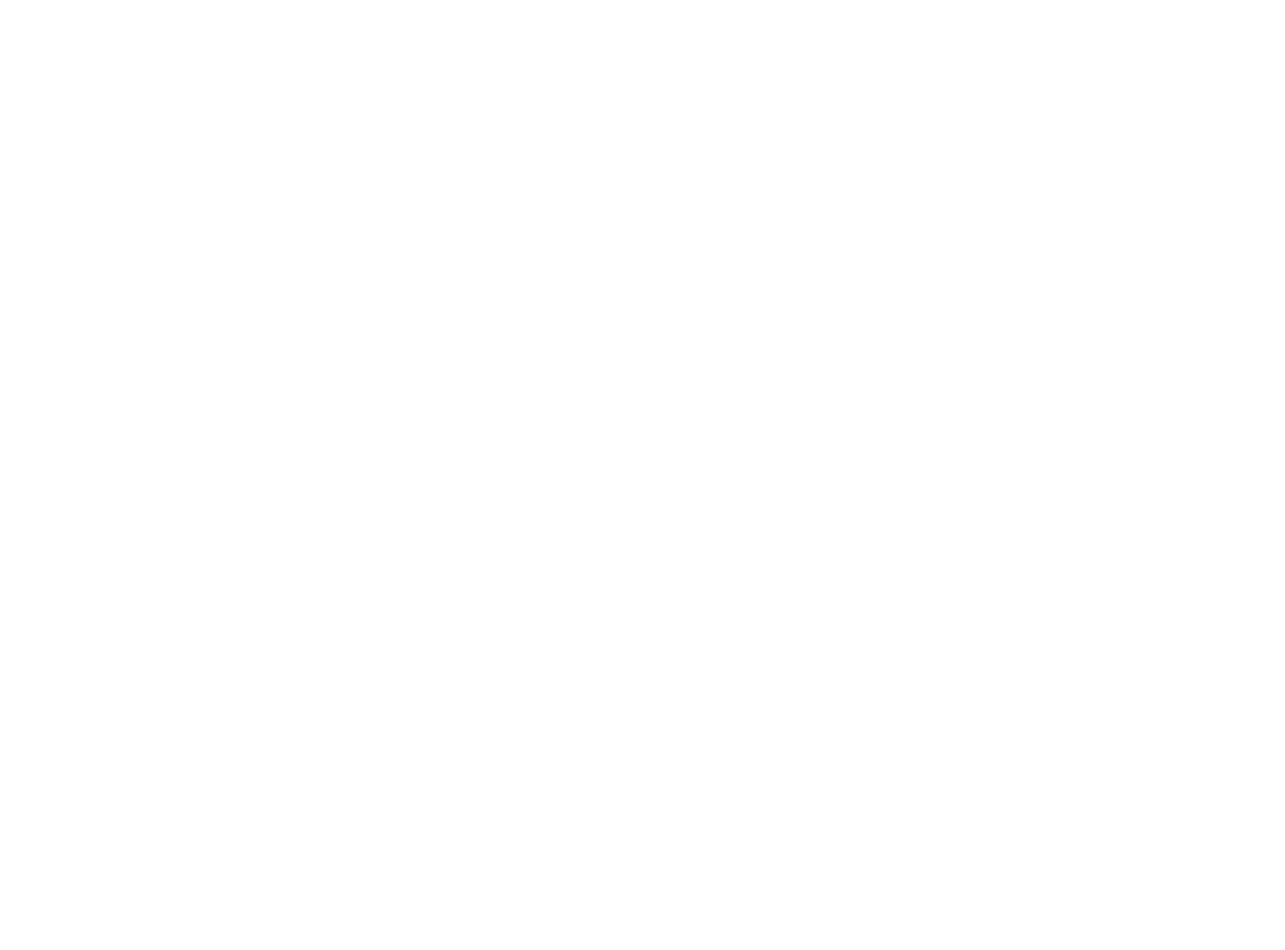
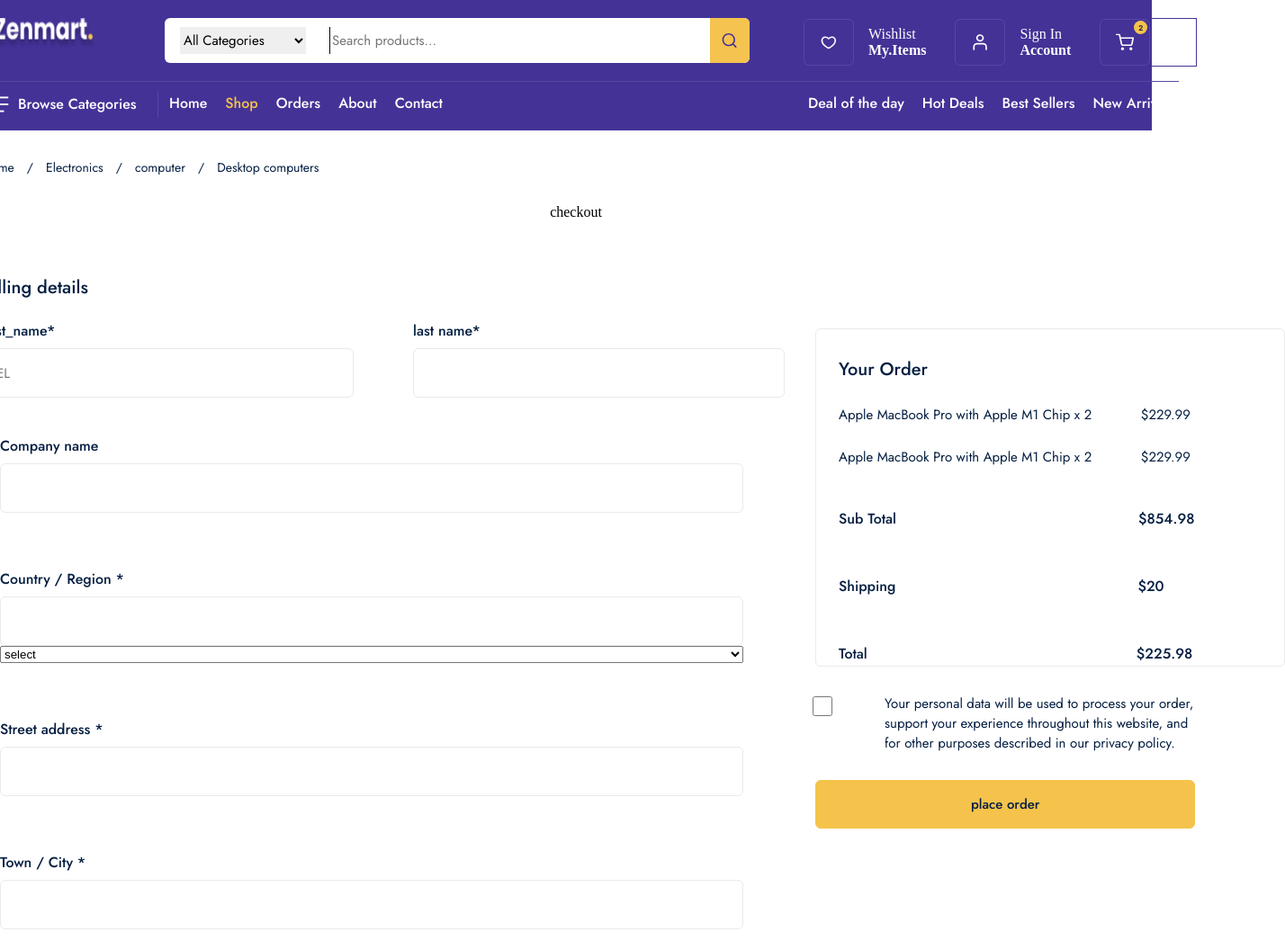
Before and after one commit to elbek05/zenmart, a plain HTML site: page order/checkout.html in a window 1280 px wide. Shown: the top 1056 px of the page at 90% size, 1428 px wide, since content can reach past the window. Before the commit the page ends 800 px from the top, so only its background shows below. Drawn offline with Linux system fonts and the light colour scheme; a web font is replaced by a local one.

Commit message:
feat:completed checkout page view

```diff
--- /dev/null
+++ b/css/checkout.css
@@ -0,0 +1,219 @@
+.checkout_page {
+margin-bottom: 60px;
+position: relative;
+width: 100%;
+height: 100%;
+
+display: flex;
+flex-direction: column;
+align-items: center;
+}
+.checkout_page  .title_div {
+	margin-top: 60px;
+
+	display: flex;
+	flex-direction: column;
+}
+.checkout_page  .title_div span {
+	color: var(--Color-Text-Dark, #041E42);
+  text-align: center;
+  font-family: Jost;
+  font-size: 28px;
+  font-style: normal;
+  font-weight: 500;
+  line-height: normal;
+}
+.checkout_page   .checkout_frame {
+	margin-top: 60px;
+	width: 100%;
+	height: auto;
+
+	display: flex;
+	flex-direction: row;
+	justify-content: center;
+}
+.checkout_page   .checkout_frame .containar {
+	flex-direction: row;
+	justify-content: space-between;
+}
+.checkout_page   .checkout_frame .containar .checkout_main {
+	width: 858px;
+	height: auto;
+
+	display: flex;
+	flex-direction: column;
+}
+.checkout_page   .checkout_main .main_title  {
+	color: var(--Color-Text-Dark, #041E42);
+
+	font-family: Jost;
+	font-size: 20px;
+	font-style: normal;
+	font-weight: 500;
+	line-height: normal;
+}
+.checkout_page  .checkout_main .double_input_box {
+	margin-top: 20px;
+	width: 100%;
+	height: auto;
+
+
+	display: flex;
+	flex-direction: row;
+	justify-content:space-between;
+}
+.checkout_page  .checkout_main .double_input_box .double_input {
+	width: 413px;
+	height: auto;
+
+	display: flex;
+	flex-direction: column;
+}
+
+
+
+.checkout_page .double_input label,
+.checkout_main .input_box label {
+
+	color: var(--Color-Text-Dark, #041E42);
+
+	font-family: Jost;
+	font-size: 16px;
+	font-style: normal;
+	font-weight: 500;
+	line-height: 28px;
+}
+.checkout_page .double_input input,
+.checkout_main .input_box input,
+.checkout_main .input_box input select {
+	margin-top: 5px;
+	padding: 0px  15px;
+	width: 100%;
+	height: 55px;
+
+	box-sizing: border-box;
+	background: #ffffff;
+	border: 1px solid #eaeaea ;
+	border-radius: 6px;
+
+	color: var(--Color-Text-Light, #626974);
+
+    font-family: Jost;
+    font-size: 15px;
+   font-style: normal;
+   font-weight: 400;
+    line-height: 22px;
+}
+.checkout_page .checkout_main .input_box {
+
+	margin-top: 20px;
+    width: 100%;
+   height: auto;
+
+   display: flex;
+   flex-direction: column;
+}
+.checkout_page .input_box  {
+	padding: 20px;
+	margin-top: 5px;
+	width: 100%;
+	height: 257px;
+
+	background: #ffffff;
+
+	border-radius: 6px;
+}
+.checkout_page .checkout_order_main {
+	margin-top: 60px;
+	width: 100%;
+	height: auto;
+
+}
+.checkout_page .checkout_order_main .my_order_box {
+	padding: 30px 25px;
+	width: 100%;
+	height: 376px;
+	box-sizing: border-box;
+	background: #ffffff;
+	border: 1px solid #eaeaea;
+	border-radius: 6px;
+}
+.checkout_page  .my_order_box  .my_order_title  {
+	color: var(--Color-Text-Dark, #041E42);
+
+   font-family: Jost;
+   font-size: 20px;
+   font-style: normal;
+   font-weight: 500;
+   line-height: normal;
+}
+.checkout_page  .order_product_info {
+	margin-top: 25px;
+	color: var(--Color-Text-Dark, #041E42);
+/* 15 / Regular */
+font-family: Jost;
+font-size: 15px;
+font-style: normal;
+font-weight: 400;
+line-height: 22px;
+}
+.checkout_page  .order_product_info span {
+
+   font-family: Jost;
+   font-size: 15px;
+   font-style: normal;
+   font-weight: 400;
+   line-height: 22px;
+}
+
+
+
+.checkout_page .spec_info_box span {
+
+
+	color: var(--Color-Text-Dark, #041E42);
+font-family: Jost;
+font-size: 16px;
+font-style: normal;
+font-weight: 500;
+line-height: 35px;
+}
+.checkout_page .checkout_order_main  .check_box {
+	margin: 30px 0px;
+	width: 100%;
+	height: auto;
+	display: flex;
+	flex-direction: row;
+}
+.checkout_page .checkout_order_main  .check_box span {
+	color: var(--Color-Text-Dark, #041E42);
+	/* 15 / Regular */
+	font-family: Jost;
+	font-size: 15px;
+	font-style: normal;
+	font-weight: 400;
+	line-height: 22px;
+}
+.checkout_page .checkout_order_main  button {
+	margin-left: 100px;
+	display: flex;
+    width: 422.4px;
+   padding: 15px 35px;
+   justify-content: center;
+   align-items: center;
+   gap: 10px;
+
+   border-radius: 6px;
+   border: 1px solid var(--Bg-2, #F5C34B);
+   background: var(--Bg-2, #F5C34B);
+
+   color: var(--Color-Text-Dark, #041E42);
+   text-align: center;
+
+    font-family: Jost;
+   font-size: 15px;
+   font-style: normal;
+   font-weight: 500;
+    line-height: 22px;
+
+}
--- a/css/chosenproduct.css
+++ b/css/chosenproduct.css
@@ -461,6 +461,7 @@ text-align: center;
   }
   .chosenproduct_page  .top_products_frame
    .container .top_products_top span{
+
 	color: var(--Color-Text-Dark, #041E42);
 
   font-family: Jost;
--- a/order/checkout.html
+++ b/order/checkout.html
@@ -0,0 +1,363 @@
+<!DOCTYPE html>
+<html lang="en">
+<head>
+	<meta charset="UTF-8">
+	<meta name="viewport" content="width=device-width, initial-scale=1.0">
+	<title>ZENMAART</title>
+	<link rel="preconnect" href="https://fonts.googleapis.com">
+<link rel="preconnect" href="https://fonts.gstatic.com" crossorigin>
+<link rel="preconnect" href="https://fonts.googleapis.com">
+<link rel="preconnect" href="https://fonts.gstatic.com" crossorigin>
+<link href="https://fonts.googleapis.com/css2?family=Jost:ital,wght@0,100;0,200;0,300;0,400;0,500;0,600;0,700;0,800;0,900;1,100;1,200;1,300;1,400;1,500;1,600;1,700;1,800;1,900&family=Just+Another+Hand&display=swap" rel="stylesheet">
+<link rel="stylesheet" href="https://cdnjs.cloudflare.com/ajax/libs/font-awesome/6.5.1/css/all.min.css">
+	<link  rel="stylesheet" href="../css/command.css"/>
+	<link  rel="stylesheet" href="../css/checkout.css" />
+</head>
+<body>
+
+	  <div class="navbar_frame">
+		<div class="container">
+			<div class="navbar_top">
+               <a href="">
+			    <img src="../images/Zenmart..png"  alt="">
+		      </a>
+              <div  class="nav_search_frame">
+	            <div class="search_box">
+			       <div class="category_list" >
+					<select>
+					<option value=""selected>All Categories</option>
+				    <option value="">computer</option>
+				</select>
+			</div>
+		    <input type="search" placeholder="Search products..." >
+			</div>
+	        <div class="search_icon_box">
+				<img src="../images/icons/search 66.svg" alt="">
+			</div>
+		    </div>
+            <div class="nav_top_menu">
+				<a href="../order/cart.html">
+					<div class="top_menu_box" >
+						<div class="box_icon_box" >
+							<img src="../images/heart 1.svg " alt=""/>
+						</div>
+						<div class="box_info_box">
+							<span>Wishlist</span>
+							<strong>My.Items</strong>
+						</div>
+					</div>
+				</a>
+
+				<a href="../other/login.html">
+					<div class="top_menu_box" >
+						<div class="box_icon_box" >
+							<img src="../images/inson 1.svg" alt=""/>
+						</div>
+						<div class="box_info_box" >
+							<span>Sign In</span>
+							<strong>Account</strong>
+						</div>
+					</div>
+				</a>
+
+				<a href="../order/cart.html">
+					<div class="top_menu_box" >
+						<div class="box_icon_box" >
+							<div class="basket_count">2</div>
+							<img src="../images/icons/shoping cart.svg" alt=""/>
+						</div>
+						<div class="box_info_box" >
+							<span> 200$</span>
+							<strong>Total</strong>
+						</div>
+					</div>
+				</a>
+			</div>
+            </div>
+	    <div class="navbar_bott">
+		   <div class="navbar_bott_menu_box">
+
+			<div class="browse_box">
+				<img src="../images/brows.svg" alt=""/>
+				<span>Browse Categories</span>
+			</div>
+
+			<div class="navbar_route_menu">
+				<div class="router_menu">
+					<a href="../index.html" >Home</a>
+				</div>
+
+				<div class="router_menu">
+					<a href="./all.html" class="active" >Shop</a>
+				</div>
+
+				<div class="router_menu">
+					<a href="../order/cart.html">Orders</a>
+				</div>
+
+				<div class="router_menu">
+					<a href="../other/about.html">About</a>
+				</div>
+
+				<div class="router_menu">
+					<a href="../other/contact.html">Contact</a>
+				</div>
+			</div>
+
+      <div class="sorting_menu">
+				<div>
+					<a href="">Deal of the day</a>
+				</div>
+				<div>
+					<a href="">Hot Deals</a>
+				</div>
+				<div>
+					<a href="">Best Sellers</a>
+				</div>
+				<div>
+					<a href="">New Arrivals</a>
+				</div>
+			   </div>
+		   </div>
+	    </div>
+	      </div>
+	    </div>
+
+
+
+  <div class="checkout_page">
+    <div class="page_router">
+      <span>Home</span>
+      <span class="drop" >/</span>
+      <span>Electronics</span>
+      <span class="drop" >/</span>
+      <span>computer</span>
+      <span class="drop" >/</span>
+      <span class="active" >Desktop computers </span>
+      </div>
+      <div class="titel_div">
+        <span>checkout</span>
+      </div>
+    <div class="checkout_frame">
+      <div class="container">
+        <div class="checkout_main">
+          <span class="main_title" >Billing details</span>
+          <div  class="double_input_box" >
+            <div  class="double_input" >
+              <label for="first_name"  >first_name* </label>
+              <input type="text"  placeholder="EL" id="first_name"/>
+            </div>
+            <div  class="double_input" >
+              <label for="first_name"  style="margin-left: 66px;" > last name* </label>
+              <input type="text"  placeholder="" id="first_name" style="margin-left: 66px;" />
+            </div>
+          </div>
+
+            <div  class="input_box" >
+              <label for="first_name">Company name </label>
+              <input type="text"  placeholder="" id="Company name"/>
+            </div>
+            <div  class="input_box" >
+              <label for="first_name">Country / Region *</label>
+              <input type="text"  placeholder="" id="first_name"/>
+              <select name="" id="Region">
+                <option value="" selected disabled >select</option>
+               </select>
+            </div>
+            <div  class="input_box" >
+              <label for="first_name">Street address * </label>
+              <input type="text"  placeholder="" id="Street address "/>
+             </div>
+             <div  class="input_box" >
+              <label for="first_name">Town / City * </label>
+              <input type="text"  placeholder="" id="Street address "/>
+             </div>
+             <div  class="input_box" >
+              <label for="first_name">State *</label>
+              <input type="text"  placeholder="" id="first_name"/>
+              <select name="" id="Region">
+                <option value="" selected disabled >select</option>
+               </select>
+            </div>
+             <div  class="input_box" >
+              <label for="first_name">ZIP Code * </label>
+              <input type="text"  placeholder="" id="Street address "/>
+             </div>
+             <div  class="double_input_box" >
+              <div  class="double_input" >
+                <label for="phone"> phone * </label>
+                <input type="text"  placeholder="+99891" id="phone"/>
+              </div>
+              <div  class="double_input" >
+                <label for="email" style="margin-left: 66px;" > Email address * </label>
+                <input type="text"  placeholder="" id="email" style="margin-left: 66px;" />
+              </div>
+            </div>
+            <div class="input_box">
+              <span class="main_title" style="margin-bottom: 20px; margin-top: 60px; "
+               >Shipping Details</span>
+               <label for="zip_code">order notes (opional)</label>
+               <textarea name=""
+                id=""
+                cols="30"
+                 rows="10"
+                 placeholder="order Notes"
+                 ></textarea>
+            </div>
+       </div>
+       <div class="checkout_order_main">
+        <div class="my_order_box"  style="margin-left: 100px;" >
+          <span class="my_order_title" > Your  Order </span>
+          <div class="order_product_info">
+            <span>Apple MacBook Pro with Apple M1 Chip x 2</span>
+            <span  style="margin-left: 50px;" >$229.99</span>
+          </div>
+          <div class="order_product_info">
+            <span>Apple MacBook Pro with Apple M1 Chip x 2</span>
+            <span  style="margin-left: 50px;" >$229.99</span>
+          </div>
+          <div class="spec_info_box"  style="margin-top: 40px;" >
+            <span>Sub Total</span>
+            <span   style="margin-left: 265px;" >$854.98</span>
+          </div>
+          <div class="spec_info_box"  style="margin-top: 40px;" >
+            <span>Shipping</span>
+            <span  style="margin-left: 265px;" >$20</span>
+          </div>
+          <div class="spec_info_box"  style="margin-top: 40px;" >
+            <span> Total</span>
+            <span  style="margin-left: 295px;" >$225.98</span>
+          </div>
+        </div>
+        <div class="check_box">
+          <input type="checkbox" style="margin-left: 42px;" >
+          <span>
+            Your personal data will be used to process your order,
+             support your experience throughout this website, and for other
+             purposes described in our privacy policy.
+          </span>
+        </div>
+        <a href="received.html"></a>
+        <button>place order</button>
+       </div>
+
+
+
+
+      </div>
+    </div>
+
+
+
+  </div>
+
+
+  <div class="footer_frame">
+    <div class="container">
+      <div class="footer_top">
+        <div class="footer_contact_box">
+          <span class="footer_spec_titel" >contact us</span>
+          <div class="footer_contact_main" >
+            <img src="../images/icons/phone-call.svg" alt="">
+            <div>
+              <strong>Monday-Friday: 08am-9pm</strong>
+              <span>+(1) 123 456 7890</span>
+            </div>
+          </div>
+          <div class="footer_contact_main" >
+            <img src="../images/icons/email.svg" alt="">
+            <div>
+              <strong>Need help with your order?</strong>
+              <span>support@zenmart.com</span>
+            </div>
+          </div>
+        </div>
+          <div class="footer_support_box" >
+            <span class="footer_spec_title" style="margin-bottom: 10px;" > customer support </span>
+            <a href=""> Contact Us</a>
+            <a href="">Help Centre</a>
+            <a href="">Returns & Exchanges</a>
+            <a href="">Best Buy Financing</a>
+            <a href="">Best Buy Gift Card</a>
+          </div>
+          <div class="footer_support_box" >
+            <span class="footer_spec_title" style="margin-bottom: 10px;" >Services </span>
+            <a href="">Geek Squad</a>
+            <a href="">In-Home Advisor</a>
+            <a href="">Trade-In Program</a>
+            <a href="">Electronics Recycling</a>
+            <a href="">Best Buy Health</a>
+          </div>
+         <div class="footer_media_box" >
+          <div class="footer_media_main">
+            <span class="footer_spec_titel " style="margin-bottom: 20px;" >follow us</span>
+            <div class="media_box" >
+              <i class="fa-brands fa-facebook-f"></i>
+              <i class="fa-brands fa-twitter"></i>
+              <i class="fa-brands fa-instagram"></i>
+              <i class="fa-brands fa-linkedin-in"></i>
+            </div>
+             </div>
+             <div class="footer_media_main" style="margin-top: 30px;" >
+              <span class="footer_spec_titel " style="margin-bottom: 20px;" >Mobile</span>
+              <div class="mobile_app_box" >
+                <img src="../images/icons/appel ois.png" alt="">
+                <span>ios app</span>
+              </div>
+              <div class="mobile_app_box" >
+                <img src="../images/icons/android sictem 1.png" alt="">
+                <span>android app</span>
+              </div>
+
+               </div>
+           </div>
+           <div class="footer_media_box" >
+            <div class="footer_media_main" style="margin-top: 130px;" >
+              <span class="footer_spec_titel " style="margin-bottom: 20px;" >we accept</span>
+              <div class="card_box" >
+                <img src="../images/products/visa cart.png" alt="">
+                <img src="../images/products/amex.png" alt="">
+                <img src="../images/products/pay.png" alt="">
+                <img src="../images/products/discov.png" alt="">
+                <img src="../images/products/pppp.png " alt="">
+                <img src="../images/products/amex.png " alt="">
+                 </div>
+
+
+               </div>
+
+             </div>
+
+      </div>
+      <div class="footer_bottom">
+        <div class="footer_main" style="display: flex;" >
+          <div class="footer_bottom_left" style="margin-right: 300px;" >
+            <span>© 2022 Zenmart. All Rights Reserved</span>
+            <span>Privacy  ·  Terms  ·  Sitemap</span>
+          </div>
+          <div class="footer_bottom_right" style="display: flex;" >
+            <div class="footer_select_box">
+              <span>currency</span>
+              <select name="" id="">
+                <option value=""selected>UZS</option>
+                <option value=""selected>USD</option>
+              </select>
+            </div>
+            <div class="footer_select_box">
+              <span>language</span>
+              <select name="" id="">
+                <option value=""selected>english</option>
+                <option value=""selected>uzb</option>
+              </select>
+            </div>
+          </div>
+
+        </div>
+      </div>
+    </div>
+
+
+  </div>
+
+</body>
+</html>
```
Also changed, not shown: product/chosenproduct.html (+2 -2 lines).
